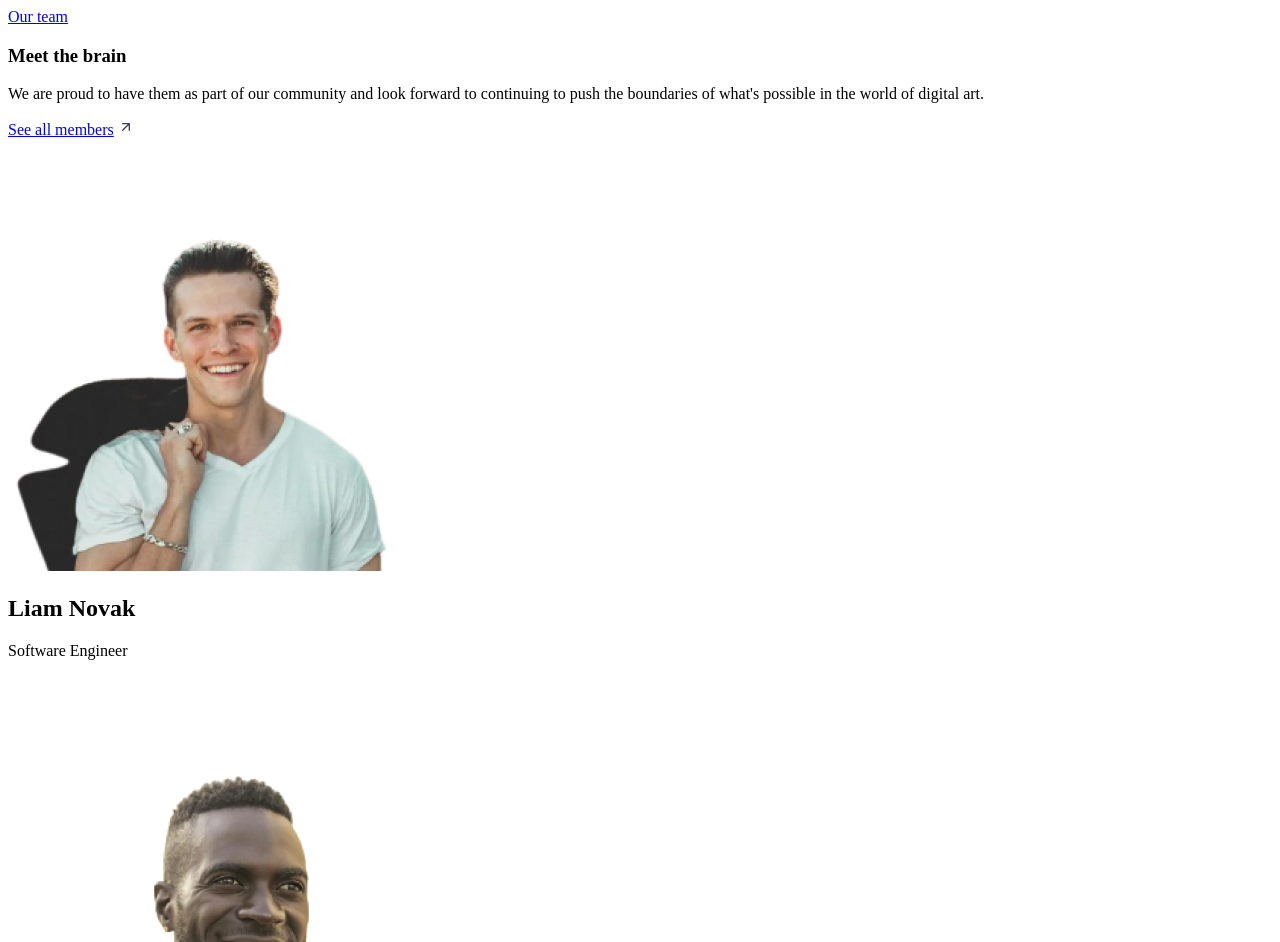
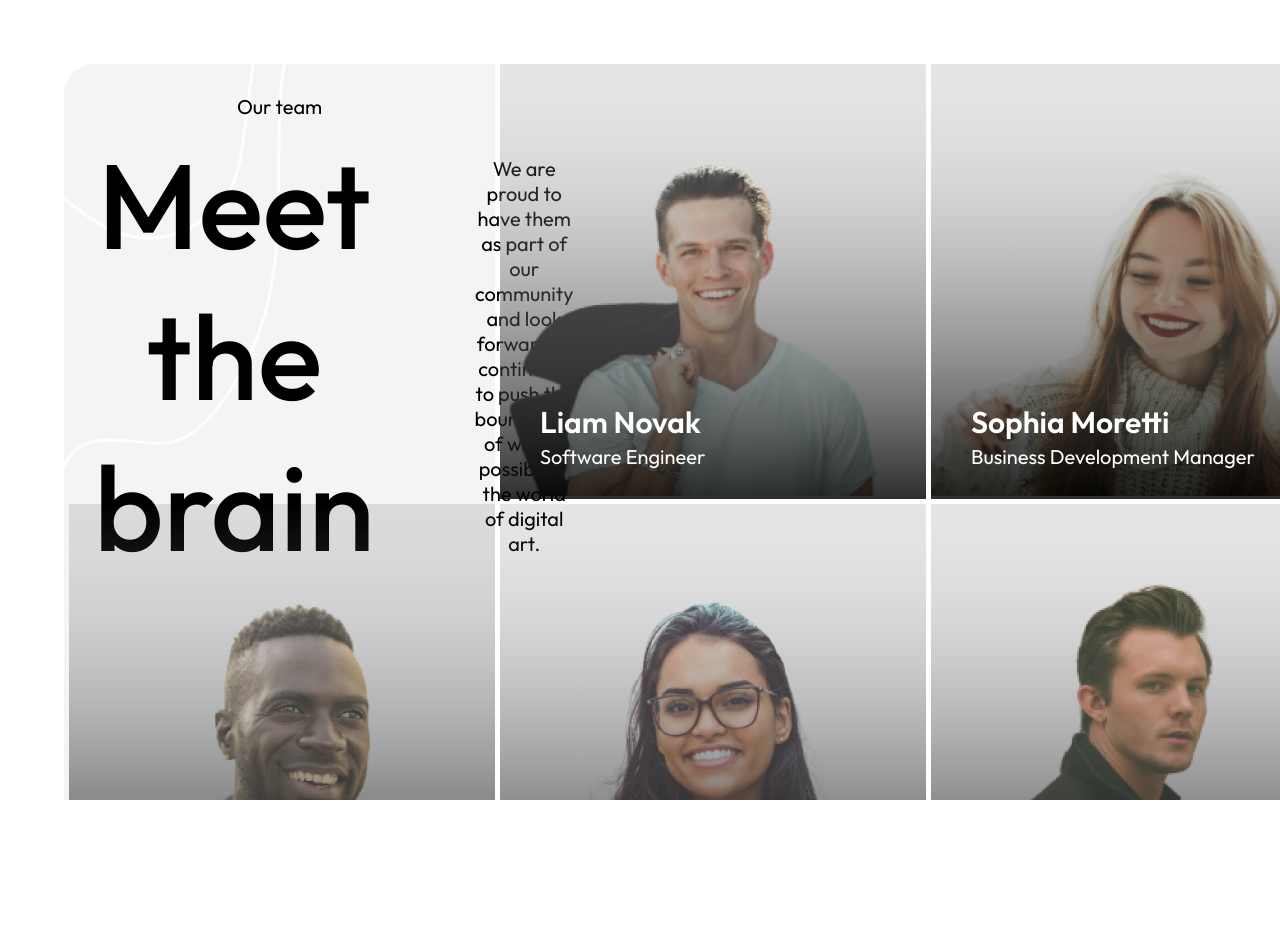
Before and after one commit to elClassico-eng/2.Meet-the-brain, a plain HTML site: page index.html in a window 1280 px wide. Shown: the top 942 px of the page. After the commit the page ends 800 px from the top, so only its background shows below. Drawn offline with Linux system fonts and the light colour scheme.

Commit message:
Стилизация проекта

```diff
--- a/index.html
+++ b/index.html
@@ -20,6 +20,7 @@
             content="https://elclassico-eng.github.io/1.Blog-card/"
         /> -->
         <title>Meet the brain</title>
+        <link rel="stylesheet" href="style.css" />
         <link rel="preconnect" href="https://fonts.googleapis.com" />
         <link rel="preconnect" href="https://fonts.gstatic.com" crossorigin />
         <link
@@ -33,43 +34,60 @@
                 <div class="card card-1">
                     <div class="card__description">
                         <a href="#" target="_blank">Our team</a>
+                        <div class="">
                             <h1>Meet the brain</h1>
                             <p>
-                            We are proud to have them as part of our community
-                            and look forward to continuing to push the
-                            boundaries of what's possible in the world of
-                            digital art.
+                                We are proud to have them as part of our
+                                community and look forward to continuing to push
+                                the boundaries of what's possible in the world
+                                of digital art.
                             </p>
                         </div>
-                    <div class="">
+                    </div>
+                    <div class="card__link-container">
                         <a href="#">See all members</a>
                         <img src="./resources/arrow up right.svg" />
                     </div>
                 </div>
                 <div class="card card-2">
+                    <div class="card__overlay"></div>
                     <img src="./resources/person_1.png" alt="Liam Novak" />
+                    <div class="card__author">
                         <h2>Liam Novak</h2>
                         <p>Software Engineer</p>
                     </div>
+                </div>
                 <div class="card card-3">
-                    <img src="./resources/person_3.png" alt="Sophia Moretti" />
+                    <div class="card__overlay"></div>
+                    <img src="./resources/person_2.png" alt="Sophia Moretti" />
+                    <div class="card__author">
                         <h2>Sophia Moretti</h2>
                         <p>Business Development Manager</p>
                     </div>
+                </div>
                 <div class="card card-4">
-                    <img src="./resources/person_2.png" alt="Ethan Rossi" />
+                    <div class="card__overlay"></div>
+                    <img src="./resources/person_3.png" alt="Ethan Rossi" />
+                    <div class="card__author">
                         <h2>Ethan Rossi</h2>
                         <p>Business Development Manager</p>
                     </div>
+                </div>
                 <div class="card card-5">
+                    <div class="card__overlay"></div>
                     <img src="./resources/person_4.png" alt="Isabella Ricci" />
+                    <div class="card__author">
                         <h2>Isabella Ricci</h2>
                         <p>UX Designer</p>
                     </div>
+                </div>
                 <div class="card card-6">
+                    <div class="card__overlay"></div>
                     <img src="./resources/person_5.png" alt="Noah Conti" />
+                    <div class="card__author">
                         <h2>Noah Conti</h2>
                         <p>Content Creator</p>
+                    </div>
                 </div>
             </article>
         </section>
--- a/style.css
+++ b/style.css
@@ -12,17 +12,265 @@
     --card-bg-5: #86e7d4;
     --card-bg-6: #f3f4f6;
     --link-color: #263fa9;
+    --link-visited: gray;
     --color: #000;
     --body-color: #fff;
 
-    --fz-h1: 4rem;
-    --fz-h2: 2rem;
-    --fz-p: 1.6rem;
-    --fw-h1: 500;
-    --fw-h2: 600;
+    --fz-h1-desctop: 12rem;
+    --fz-h1-tablet: 4rem;
+    --fz-h2-desctop: 3rem;
+    --fz-h2-tablet: 2rem;
+    --fz-p-desctop: 2rem;
+    --fz-p-tablet: 1.6rem;
+    --fw-h1-desctop: 500;
+    --fw-h2-desctop: 600;
 }
 
 html {
     font-family: "Outfit", serif;
     font-size: 62.5%;
 }
+
+body {
+    color: var(--body-color);
+    -webkit-user-select: none; /* Safari */
+    -moz-user-select: none; /* Firefox */
+    -ms-user-select: none; /* Internet Explorer/Edge */
+    user-select: none; /* Non-prefixed version, текущие браузеры */
+}
+
+h1 {
+    font-size: var(--fz-h1-desctop);
+    font-weight: var(--fw-h1-desctop);
+}
+
+h2 {
+    font-size: var(--fz-h2-desctop);
+    font-weight: var(--fw-h2-desctop);
+}
+
+p,
+a {
+    font-size: var(--fz-p-desctop);
+}
+
+a {
+    color: var(--color);
+    text-decoration: none;
+}
+
+.card__section {
+    width: 100%;
+    height: 100vh;
+    background-color: #fff;
+    padding: 5%;
+    overflow-x: hidden;
+}
+
+.card__section__container {
+    position: relative;
+    width: 100%;
+    display: grid;
+    gap: 0.5rem;
+    grid-template-columns: 2fr 1fr 1fr 1fr;
+    grid-template-rows: repeat(2, 1fr);
+}
+
+.card__link-container {
+    display: flex;
+    align-items: flex-end;
+    gap: 0.5rem;
+}
+
+.card__description {
+    display: flex;
+    flex-direction: column;
+    justify-content: space-between;
+    text-align: center;
+    height: 50%;
+}
+
+.card__description div {
+    display: flex;
+    gap: 10rem;
+    align-items: center;
+}
+
+.card__description p {
+    max-width: 80%;
+}
+
+.card__link-container a {
+    color: var(--color);
+    transition: all 0.35s ease-in-out;
+}
+
+.card__link-container a:hover {
+    text-decoration: underline;
+}
+
+.card__link-container a:active {
+    color: var(--link-color);
+}
+
+.card__link-container a:visited {
+    color: var(--color);
+}
+
+.card__link-container img {
+    cursor: pointer;
+    animation-name: arrow;
+    animation-duration: 2s;
+    animation-iteration-count: infinite;
+    animation-direction: alternate-reverse;
+    animation-timing-function: linear;
+}
+
+@keyframes arrow {
+    from {
+        transform: scale(1);
+    }
+    to {
+        transform: scale(1.6);
+    }
+}
+
+.card__link-container img:hover {
+    animation-play-state: paused;
+}
+
+.card__description {
+    display: flex;
+    flex-direction: column;
+    gap: 1rem;
+}
+
+.card {
+    position: relative;
+    width: 100%;
+    height: 100%;
+}
+
+@keyframes color-card {
+    0% {
+        color: var(--card-bg-6);
+    }
+
+    25% {
+        color: var(--card-bg-2);
+    }
+
+    50% {
+        color: var(--card-bg-3);
+    }
+
+    75% {
+        color: var(--card-bg-4);
+    }
+
+    100% {
+        color: var(--card-bg-5);
+    }
+}
+
+.card:hover {
+    animation-name: color-card;
+    animation-duration: 7s;
+    animation-iteration-count: infinite;
+    animation-direction: alternate-reverse;
+    animation-timing-function: linear;
+}
+
+.card__overlay {
+    position: absolute;
+    bottom: 0;
+    width: 100%;
+    min-height: 100%;
+    background: url("./resources/Gradient.svg");
+    background-position: center;
+    background-size: cover;
+    background-repeat: no-repeat;
+}
+
+.card img {
+    background-size: cover;
+    background-repeat: no-repeat;
+    background-position: center;
+}
+
+.card__author {
+    display: flex;
+    flex-direction: column;
+    gap: 0.3rem;
+    position: absolute;
+    bottom: 3rem;
+    left: 4rem;
+}
+
+.card-1 {
+    position: absolute;
+    top: 0;
+    left: 0;
+    grid-column: 1 / 3;
+    grid-row: 1 / 3;
+    height: 100%;
+    display: flex;
+    flex-direction: column;
+    justify-content: space-between;
+    background: url("./resources/Background_decor.svg");
+    background-repeat: no-repeat;
+    background-color: var(--card-bg-6);
+    padding: 3rem;
+    border-radius: 3rem 0 0 3rem;
+    color: #000;
+    animation: none;
+}
+
+.card-1:hover {
+    animation: none;
+}
+
+.card-2,
+.card-3,
+.card-4,
+.card-5,
+.card-6 {
+    cursor: pointer;
+    background-color: rgba(0, 0, 0, 0.1);
+    transition: background-color 0.1s ease-in;
+}
+
+.card-2 {
+    grid-column: 3 / 4;
+}
+
+.card-2:hover {
+    background-color: var(--card-bg-1);
+}
+
+.card-3 {
+    border-radius: 0 3rem 0 0;
+}
+
+.card-3:hover {
+    background-color: var(--card-bg-2);
+}
+
+.card-4 {
+    grid-column: 2 / 3;
+}
+
+.card-4:hover {
+    background-color: var(--card-bg-3);
+}
+
+.card-5:hover {
+    background-color: var(--card-bg-4);
+}
+
+.card-6:hover {
+    background-color: var(--card-bg-5);
+}
+
+@media (max-width: 1024px) {
+}
```
Lines whose indentation alone changed are shown as unchanged.
